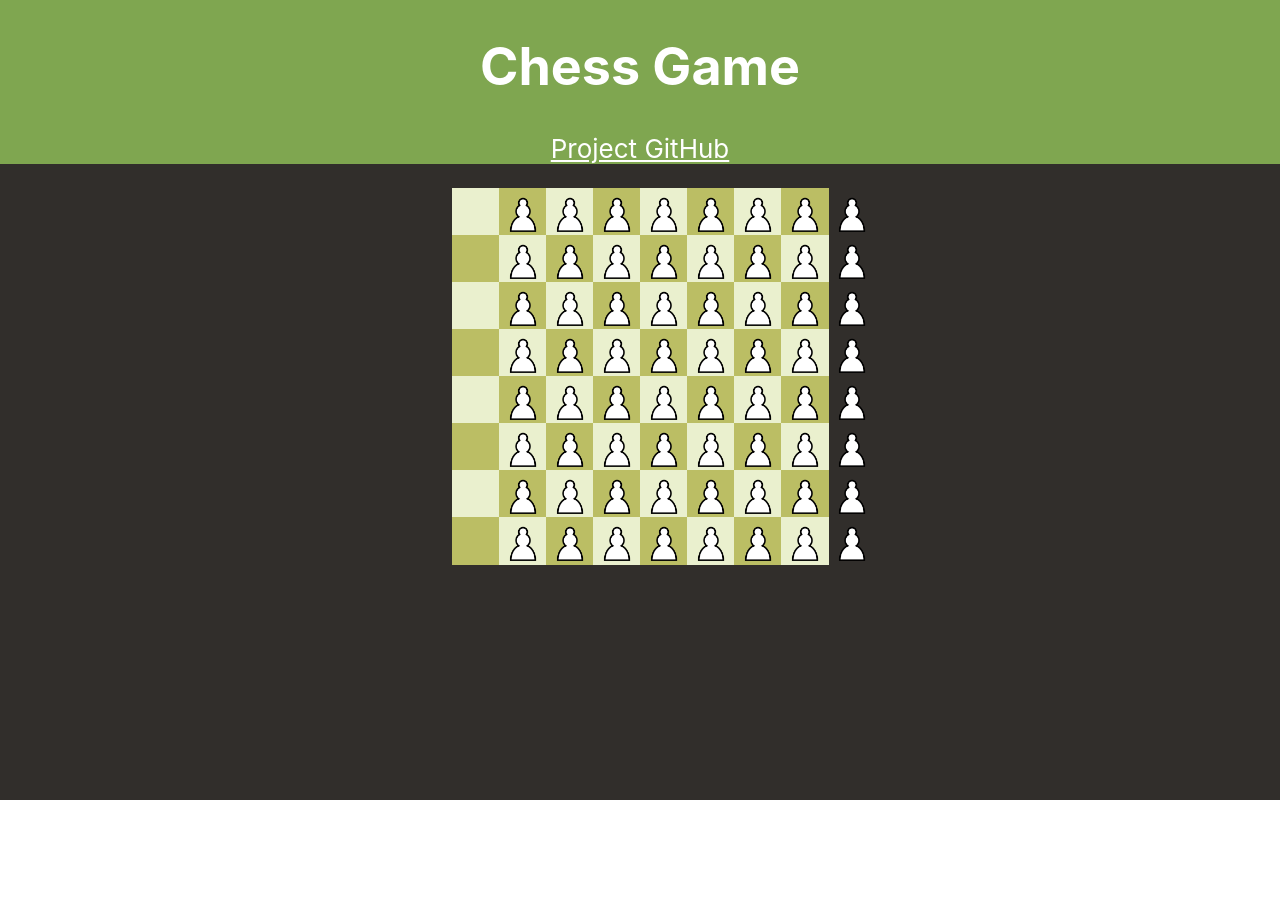
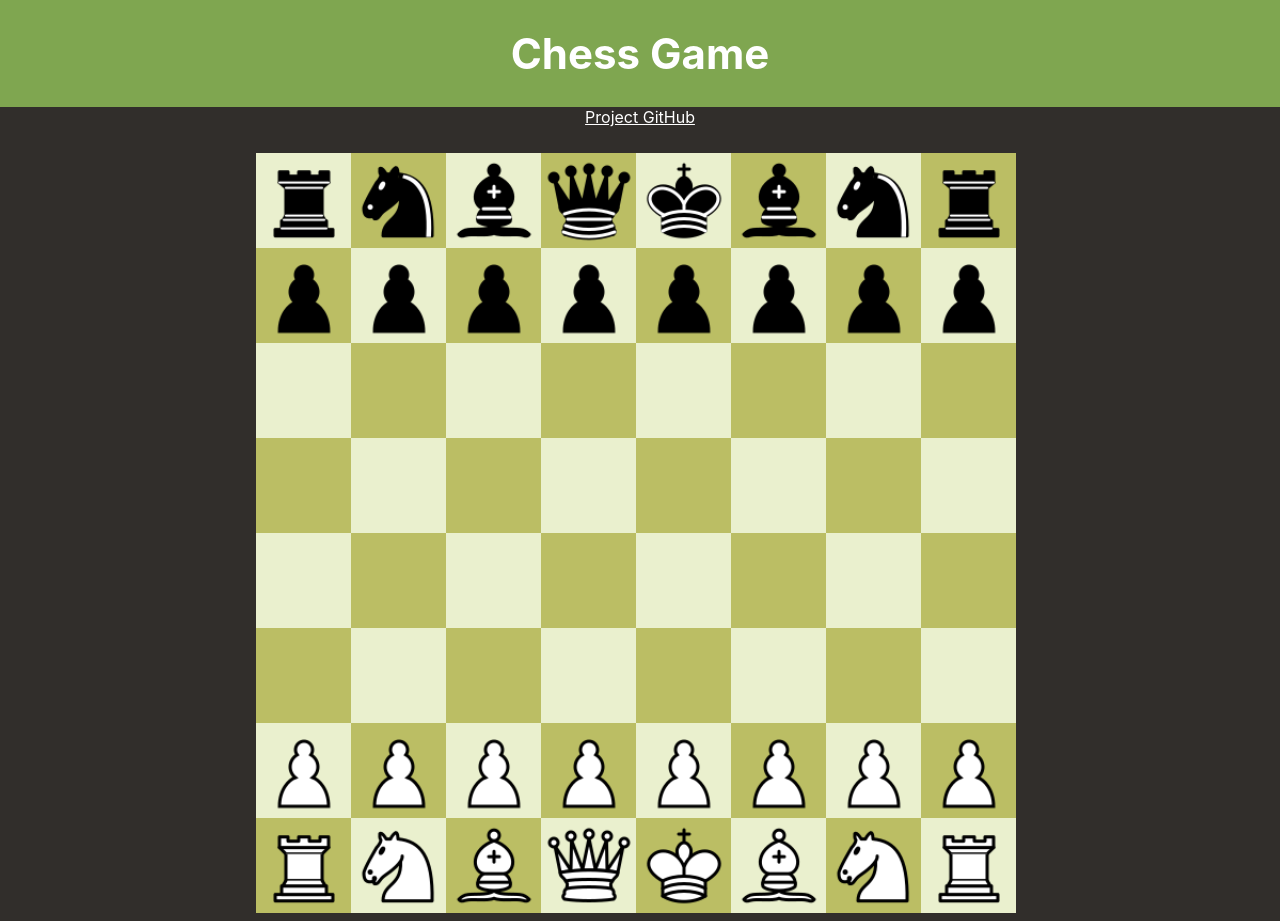
Before and after one commit to Adboessen/ChessApp, a React (Create React App) app in the folder chess_game/: page / in a window 1280 px wide. Before the commit the page ends 800 px from the top, so only its background shows below. Built offline with nearby package versions, Linux system fonts and the light colour scheme.

Commit message:
Board displays with pieces

```diff
--- a/chess_game/src/App.css
+++ b/chess_game/src/App.css
@@ -11,7 +11,7 @@
   flex-direction: column;
   align-items: center;
   justify-content: center;
-  font-size: calc(10px + 2vmin);
+  font-size: calc(5px + 2vmin);
   color: white;
 }
 
--- a/chess_game/src/App.js
+++ b/chess_game/src/App.js
@@ -6,6 +6,7 @@ function App() {
     <div className="App">
       <header className="App-header">
         <h1>Chess Game</h1>
+      </header>
       <a
         className="App-link"
         href="https://github.com/Adboessen/ChessApp.git"
@@ -14,7 +15,6 @@ function App() {
       >
         Project GitHub
       </a>
-      </header>
       <Board />
     </div>
   );
--- a/chess_game/src/components/Board/board.css
+++ b/chess_game/src/components/Board/board.css
@@ -12,25 +12,32 @@
   font-size: 24px;
   font-weight: bold;
   line-height: 34px;
-  height: 48px;
+  height: 96px;
   margin-right: -1px;
   margin-top: -1px;
   padding: 0;
   text-align: center;
-  width: 48px;
+  width: 96px;
+}
+
+.squareContainer {
+  display: flex;
+  flex-direction: column;
+  justify-content: center;
+  align-items: center;
+  overflow: hidden;
 }
 
 .boardContainer {
   margin-left: auto;
   margin-right: auto;
   margin-top: 2%;
-  height: 384px;
-  width: 384px;
+  height: 768px;
+  width: 768px;
 }
 
 .boardFlexBox {
   display: flex;
   flex-wrap: wrap;
-  align-items: center;
-  justify-content: center;
+  align-content: center;
 }
--- a/chess_game/src/components/Board/board.js
+++ b/chess_game/src/components/Board/board.js
@@ -11,32 +11,32 @@ import Square from "./square";
 
 const getStartingPiece = (row, column) => {
   if (row === 1) {
-    return new Pawn(1);
+    return <Pawn player={1} />;
   } else if (row === 6) {
-    return Pawn(0);
+    return <Pawn player={0} />;
   } else if (row === 0) {
     if (column === 0 || column === 7) {
-      return Rook(1);
+      return <Rook player={1} />;
     } else if (column === 1 || column === 6) {
-      return Knight(1);
+      return <Knight player={1} />;
     } else if (column === 2 || column === 5) {
-      return Bishop(1);
+      return <Bishop player={1} />;
     } else if (column === 3) {
-      return Queen(1);
+      return <Queen player={1} />;
     } else if (column === 4) {
-      return King(1);
+      return <King player={1} />;
     }
   } else if (row === 7) {
     if (column === 0 || column === 7) {
-      return Rook(0);
+      return <Rook player={0} />;
     } else if (column === 1 || column === 6) {
-      return Knight(0);
+      return <Knight player={0} />;
     } else if (column === 2 || column === 5) {
-      return Bishop(0);
+      return <Bishop player={0} />;
     } else if (column === 3) {
-      return Queen(0);
+      return <Queen player={0} />;
     } else if (column === 4) {
-      return King(0);
+      return <King player={0} />;
     }
   } else {
     return null;
@@ -54,7 +54,7 @@ const Board = (props) => {
         (board[rIndex][cIndex] = (
           <Square
             isLight={(rIndex + cIndex) % 2 === 0}
-            piece={<Pawn player={0} />}
+            piece={getStartingPiece(rIndex, cIndex)}
           />
         ))
     )
--- a/chess_game/src/components/Board/square.js
+++ b/chess_game/src/components/Board/square.js
@@ -10,7 +10,7 @@ const Square = (props) => {
   });
 
   return (
-    <div>
+    <div className="squareContainer">
       <button className={squareClass}></button>
       {props.piece}
     </div>
--- a/chess_game/src/components/Pieces/Bishop.js
+++ b/chess_game/src/components/Pieces/Bishop.js
@@ -0,0 +1,18 @@
+import React from "react";
+import classNames from "classnames";
+import "./pieces.css";
+import lightIcon from "../../chess_icons/Chess_blt45.svg.png";
+import darkIcon from "../../chess_icons/Chess_bdt45.svg.png";
+
+const Bishop = (props) => {
+  var bishopClass = classNames({
+    piece: true,
+    lightPiece: props.player === 0,
+    darkPiece: props.player === 1,
+  });
+  var icon = props.player === 0 ? lightIcon : darkIcon;
+
+  return <img className={bishopClass} src={icon} alt="bishop icon" />;
+};
+
+export default Bishop;
--- a/chess_game/src/components/Pieces/King.js
+++ b/chess_game/src/components/Pieces/King.js
@@ -0,0 +1,18 @@
+import React from "react";
+import classNames from "classnames";
+import "./pieces.css";
+import lightIcon from "../../chess_icons/Chess_klt45.svg.png";
+import darkIcon from "../../chess_icons/Chess_kdt45.svg.png";
+
+const King = (props) => {
+  var kingClass = classNames({
+    piece: true,
+    lightPiece: props.player === 0,
+    darkPiece: props.player === 1,
+  });
+  var icon = props.player === 0 ? lightIcon : darkIcon;
+
+  return <img className={kingClass} src={icon} alt="king icon" />;
+};
+
+export default King;
--- a/chess_game/src/components/Pieces/Knight.js
+++ b/chess_game/src/components/Pieces/Knight.js
@@ -0,0 +1,18 @@
+import React from "react";
+import classNames from "classnames";
+import "./pieces.css";
+import lightIcon from "../../chess_icons/Chess_nlt45.svg.png";
+import darkIcon from "../../chess_icons/Chess_ndt45.svg.png";
+
+const Knight = (props) => {
+  var knightClass = classNames({
+    piece: true,
+    lightPiece: props.player === 0,
+    darkPiece: props.player === 1,
+  });
+  var icon = props.player === 0 ? lightIcon : darkIcon;
+
+  return <img className={knightClass} src={icon} alt="knight icon" />;
+};
+
+export default Knight;
--- a/chess_game/src/components/Pieces/Queen.js
+++ b/chess_game/src/components/Pieces/Queen.js
@@ -0,0 +1,18 @@
+import React from "react";
+import classNames from "classnames";
+import "./pieces.css";
+import lightIcon from "../../chess_icons/Chess_qlt45.svg.png";
+import darkIcon from "../../chess_icons/Chess_qdt45.svg.png";
+
+const Queen = (props) => {
+  var queenClass = classNames({
+    piece: true,
+    lightPiece: props.player === 0,
+    darkPiece: props.player === 1,
+  });
+  var icon = props.player === 0 ? lightIcon : darkIcon;
+
+  return <img className={queenClass} src={icon} alt="queen icon" />;
+};
+
+export default Queen;
--- a/chess_game/src/components/Pieces/Rook.js
+++ b/chess_game/src/components/Pieces/Rook.js
@@ -0,0 +1,18 @@
+import React from "react";
+import classNames from "classnames";
+import "./pieces.css";
+import lightIcon from "../../chess_icons/Chess_rlt45.svg.png";
+import darkIcon from "../../chess_icons/Chess_rdt45.svg.png";
+
+const Rook = (props) => {
+  var rookClass = classNames({
+    piece: true,
+    lightPiece: props.player === 0,
+    darkPiece: props.player === 1,
+  });
+  var icon = props.player === 0 ? lightIcon : darkIcon;
+
+  return <img className={rookClass} src={icon} alt="rook icon" />;
+};
+
+export default Rook;
--- a/chess_game/src/components/Pieces/pieces.css
+++ b/chess_game/src/components/Pieces/pieces.css
@@ -1,5 +1,7 @@
 .piece {
-  height: 48px;
-  width: 48px;
+  height: 96px;
+  width: 96px;
+  float: left;
+  text-align: center;
   position: absolute;
 }
```
Lines whose indentation alone changed are shown as unchanged.
